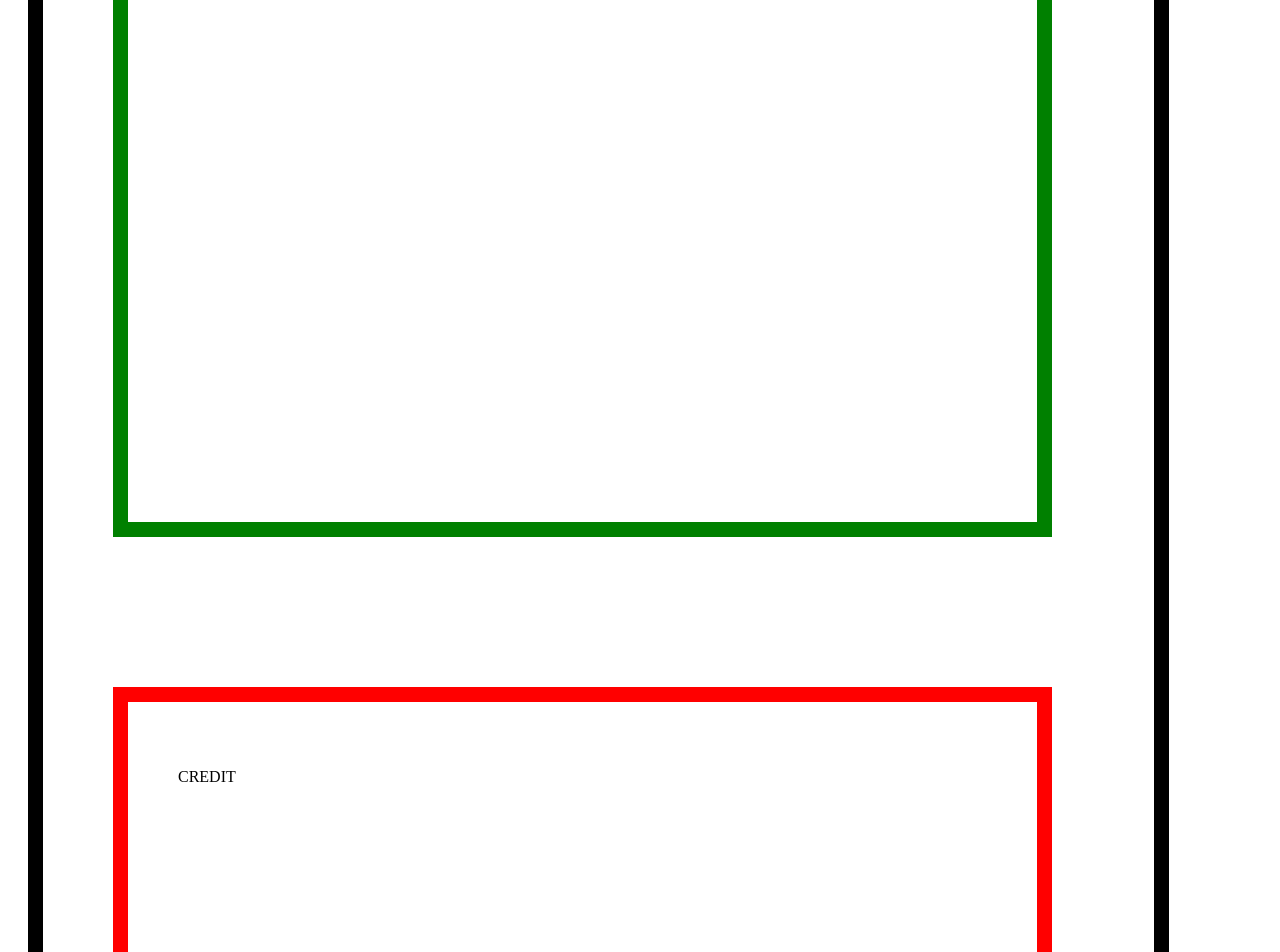
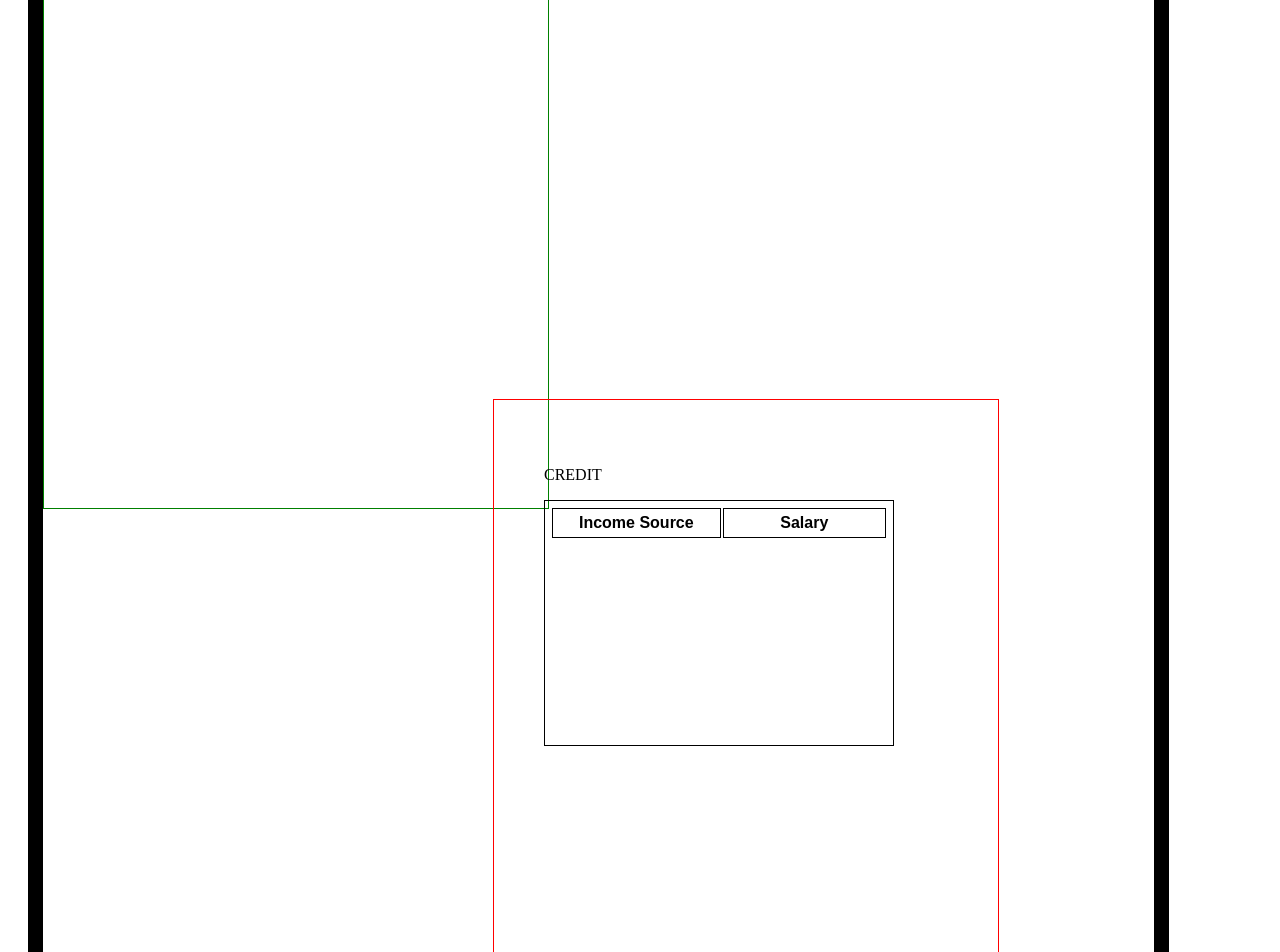
Before and after one commit to topaAfsana/phone_bazar_fordo, a plain HTML site: page index.html in a window 1280 px wide. Shown: the part 1848-2800 px from the top of the page. Drawn offline with Linux system fonts and the light colour scheme.

Commit message:
side by side

```diff
--- a/index.html
+++ b/index.html
@@ -9,7 +9,7 @@
 <body>
 
 <div class="header">
-  <p>BAZAR FORDO HEADER</p>
+  <p>BAZAR FORDO HEADER-DEV BRANCH</p>
 </div>
 
 
@@ -66,6 +66,15 @@
 
 <div class='income_block'>
 	<p>CREDIT</p>
+	<table id="incomeTable">
+ 			<thead>
+ 				<tr>
+ 					<th>Income Source</th>
+ 					<th>Salary</th>
+ 				</tr>
+ 			</thead>
+ 			<tbody></tbody>
+ 		</table>
 </div>
 
 <div class='final_calculation'>
--- a/phone_css.css
+++ b/phone_css.css
@@ -90,13 +90,23 @@ width: 50%;
 }
 
 .expense_block {
-  width: 80%;
+  width: 40%;
   height: 1000px;
-  border: 15px solid green;
+  border: 1px solid green;
   padding: 50px;
-  margin: 20px;
+  margin: -50px;
   margin-top: 20px;
 }
+
+.income_block {
+  width: 40%;
+  height: 500px;
+  border: 1px solid red;
+  padding: 50px;
+  margin: 400px;
+  margin-top: -110px;
+}
+
 
 table, th, td{
 	border: 1px solid black;
@@ -112,14 +122,6 @@ tbody{
 }
 
 
-.income_block {
-  width: 80%;
-  height: 500px;
-  border: 15px solid red;
-  padding: 50px;
-  margin: 20px;
-  margin-top: 150px;
-}
 
 .final_calculation{
 	 width: 80%;
@@ -127,6 +129,6 @@ tbody{
   border: 15px solid yellow;
   padding: 50px;
   margin: 20px;
-  margin-top: 100px;
+  margin-top: 500px;
 
 }
```
